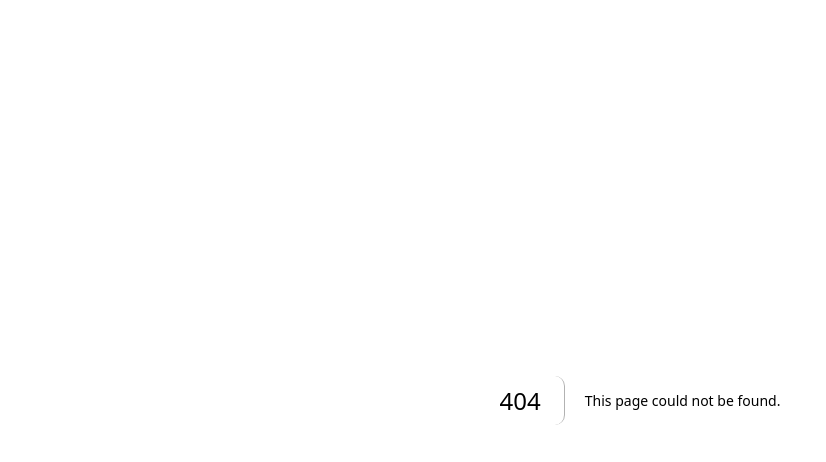
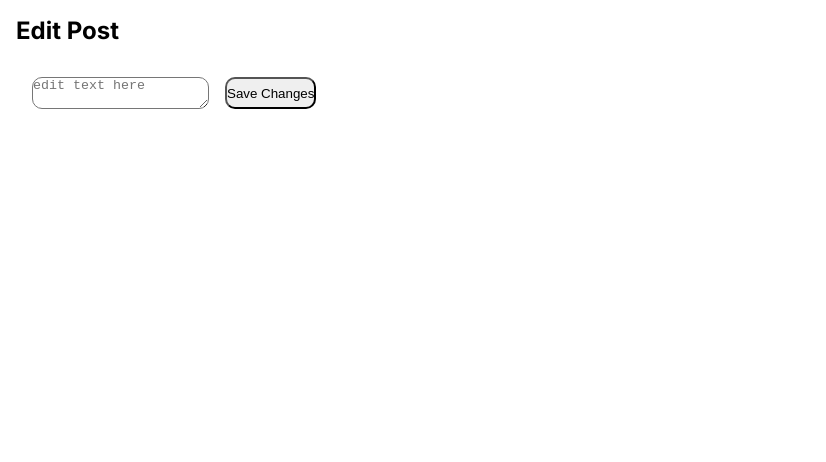
Before and after one commit to fzaidi96/cache-demo, a Next.js app: page /1 in a window 1280 px wide. Before the commit this address had no page. Shown: the top 462 px of the page, without its empty margins (0-826 px from the left). Built offline with nearby package versions, Linux system fonts and the light colour scheme.

Commit message:
edit post

```diff
--- /dev/null
+++ b/src/app/[id]/page.jsx
@@ -0,0 +1,16 @@
+import EditPost from "@/components/EditPost";
+
+export default function EditPage({params}) {
+
+    const postId = params.id
+
+    return (
+
+    <div>
+        <main>
+        <h2>Edit Post</h2>
+        </main>
+    <EditPost />
+    </div>
+    )
+}
--- a/src/app/page.js
+++ b/src/app/page.js
@@ -1,5 +1,7 @@
+import EditPost from "@/components/EditPost";
 import AddPost from "@/components/AddPost";
 import { sql } from "@vercel/postgres";
+import Link from "next/link";
 
 export default async function Home() {
 
@@ -11,8 +13,7 @@ export default async function Home() {
      <div><h2>post</h2>
         <ul>
         {posts.rows.map((post) => (
-          <li key={post.id}>
-            {post.text}
+          <li key={post.id}> <Link href="/${post.id}">{post.text}</Link>
           </li>
         ))}
       </ul>
@@ -39,6 +40,7 @@ export default async function Home() {
       </div>
     </main>
     <AddPost />
+    <EditPost />
   </div>
   );
 }
--- a/src/components/EditPost.jsx
+++ b/src/components/EditPost.jsx
@@ -2,14 +2,14 @@ import { sql } from "@vercel/postgres";
 import { revalidatePath } from "next/cache";
 import { redirect } from "next/navigation";
 
-export default async function EditPost () {
+export default async function EditPost ({postId}) {
 
     async function handleEditPost(formData) {
         "use server";
         const text = formData.get("text")
         const updatedAt = new Date().toISOString();
 
-        await sql`UPDATE postz SET text = ${text}, updated_at = ${updatedAt}`;
+        await sql`UPDATE postz SET text = ${text}, updated_at = ${updatedAt} WHERE id =${postId}`
 
         revalidatePath("/");
         redirect("/");
@@ -18,10 +18,8 @@ export default async function EditPost () {
     return (
          <div>
             <form action={handleEditPost}>
-
-                <label for="text">edit post</label>
-                <textarea name="text"></textarea>
-
+                {/* somehow need to figure out how a user can pick a post and edit it ON HOME PAGE */}
+                <textarea name="text" placeholder="edit text here"></textarea>
                 <button type="submit">Save Changes</button>
             </form>
         </div>
```
